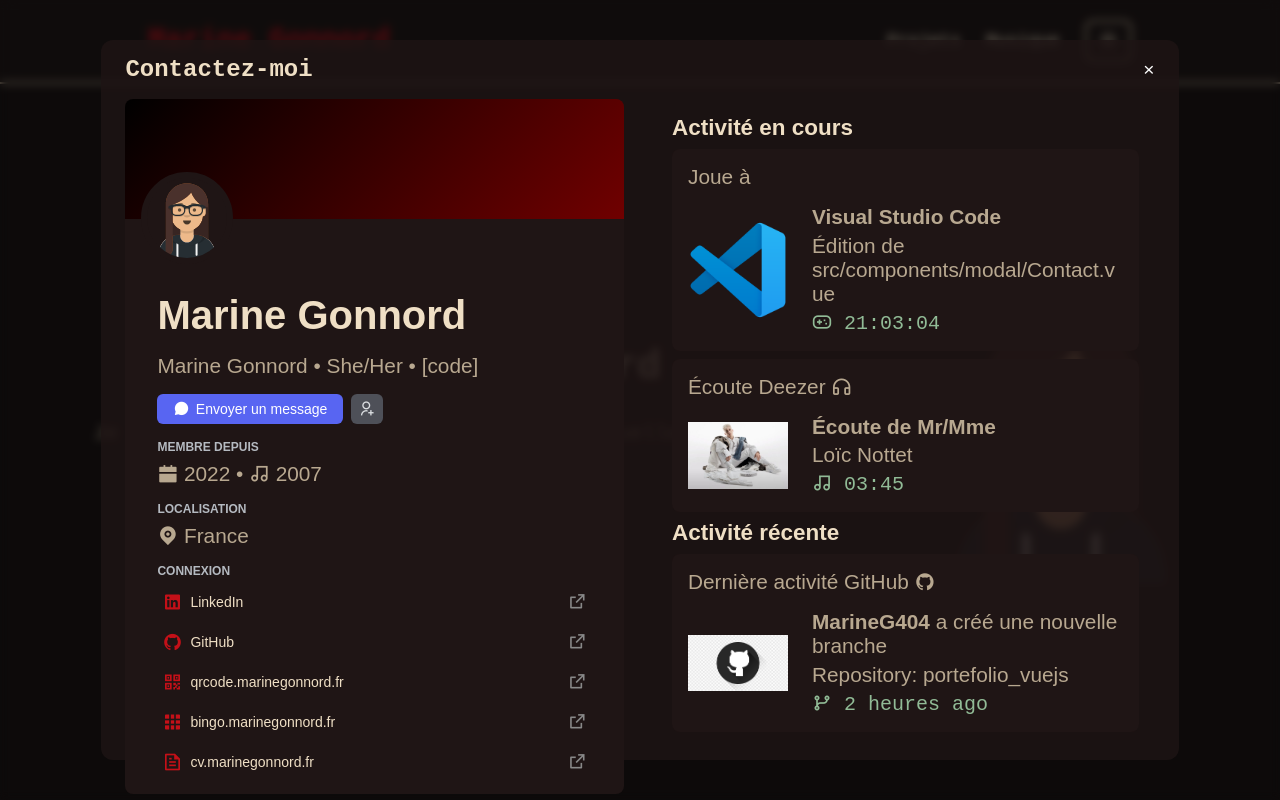
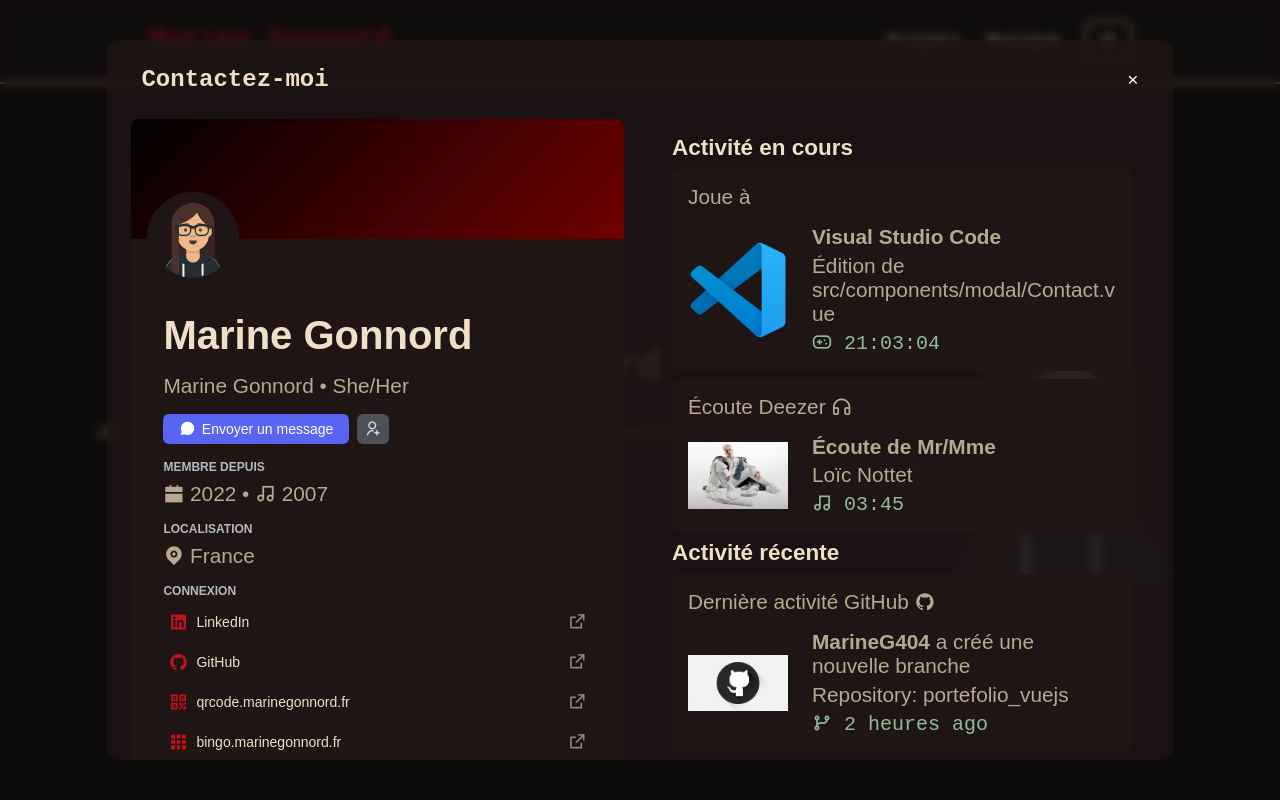
Before and after one commit to MarineG404/portefolio, a Vue app: page / in a window 1280 px wide. Both pictures are taken after a click on the button "Me contacter". Shown: the top 800 px of the page. Built offline with nearby package versions, Linux system fonts and the light colour scheme.

Commit message:
✨ Enhance Modal and Contact components with improved styling and layout adjustments

```diff
--- a/src/components/common/Modal.vue
+++ b/src/components/common/Modal.vue
@@ -115,11 +115,32 @@ watch(
     width: auto;
     max-width: 90vw;
     max-height: 90vh;
+    overflow-y: auto;
+
+    /* Styling de la scrollbar */
+    scrollbar-width: thin;
+    scrollbar-color: rgba(255, 255, 255, 0.2) transparent;
+
+    &::-webkit-scrollbar {
+      width: 8px;
+    }
+
+    &::-webkit-scrollbar-track {
+      background: transparent;
+    }
+
+    &::-webkit-scrollbar-thumb {
+      background: rgba(255, 255, 255, 0.2);
+      border-radius: 4px;
+
+      &:hover {
+        background: rgba(255, 255, 255, 0.3);
+      }
+    }
 
     @media (max-width: 900px) {
       max-width: 95vw;
       max-height: 95vh;
-      overflow-y: auto;
     }
 
     @media (max-width: 480px) {
@@ -127,7 +148,6 @@ watch(
       max-height: 98vh;
       padding: 0.75rem;
       gap: 0.75rem;
-      overflow-y: auto;
     }
 
     .modal-header {
@@ -135,6 +155,7 @@ watch(
       flex-direction: row;
       justify-content: space-between;
       align-items: center;
+      padding: 10px;
 
       button {
         background: none;
@@ -153,6 +174,23 @@ watch(
       flex-direction: column;
       width: 100%;
     }
+
+    .modal-footer {
+      display: flex;
+      flex-direction: row;
+      justify-content: center;
+      align-items: center;
+      padding: 1rem 0 0 0;
+      margin-top: 0.5rem;
+      border-top: 1px solid rgba(255, 255, 255, 0.1);
+
+      p {
+        margin: 0;
+        font-size: 0.85rem;
+        color: var(--text-secondary);
+        opacity: 0.7;
+      }
+    }
   }
 }
 </style>
--- a/src/components/modal/Contact.vue
+++ b/src/components/modal/Contact.vue
@@ -17,7 +17,7 @@
         <div class="main-info">
           <h2>Marine Gonnord</h2>
 
-          <p>Marine Gonnord • She/Her • [code]</p>
+          <p>Marine Gonnord • She/Her</p>
 
           <div class="actions">
             <a
@@ -189,7 +189,6 @@ const close = () => {
   flex-direction: row;
   gap: 2rem;
   width: 100%;
-  margin-bottom: 1rem;
   flex-wrap: wrap;
 
   @media (max-width: 900px) {
```
